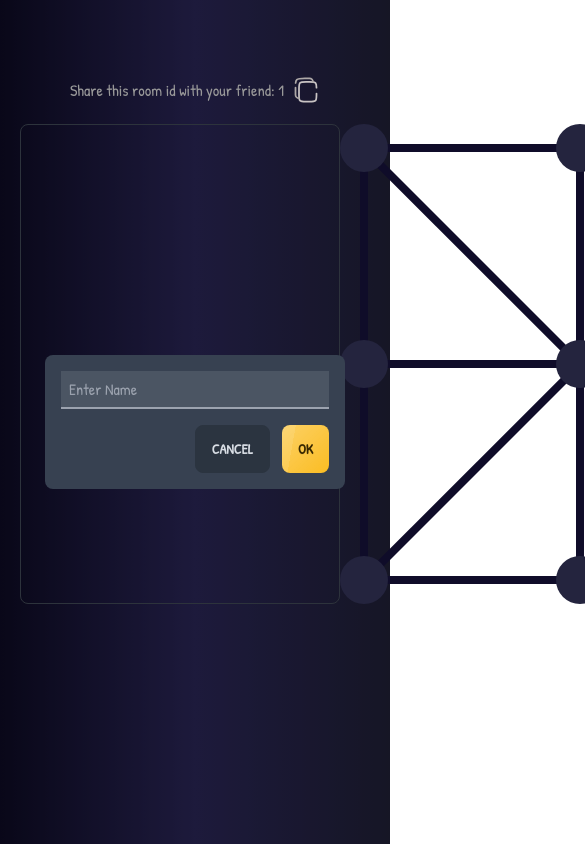
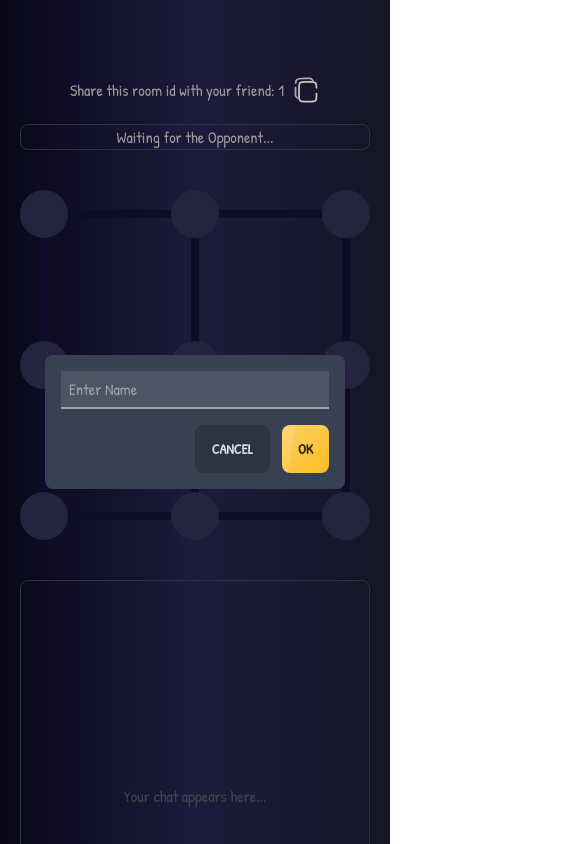
Before and after one commit to Prakash7895/board-games, a Next.js app: page /play/1 in a window 390 px wide. Shown: the top 844 px of the page, 585 px wide, since content can reach past the window. Built offline with nearby package versions, Linux system fonts and the light colour scheme.

Commit message:
responsiveness added

```diff
--- a/src/app/play/[slug]/page.tsx
+++ b/src/app/play/[slug]/page.tsx
@@ -222,7 +222,7 @@ export default function PlayGround({ params }: { params: { slug: string } }) {
           </div>
         )}
       </div>
-      <div className='flex justify-around h-full w-full'>
+      <div className='flex justify-around h-full w-full flex-col lg:flex-row gap-10'>
         {winner === PlayerTurn.currentPlayer && <Confetti />}
         {gameInitialized && (
           <>
--- a/src/components/Ground.tsx
+++ b/src/components/Ground.tsx
@@ -4,7 +4,7 @@ import Marbles from './Marbles';
 
 const Ground = () => {
   return (
-    <div className='flex-1 flex'>
+    <div className='flex-1 flex flex-col lg:flex-row gap-10'>
       <Marbles />
       <Tikadi />
     </div>
--- a/src/components/Tikadi.tsx
+++ b/src/components/Tikadi.tsx
@@ -1,4 +1,4 @@
-import React, { useContext, useEffect } from 'react';
+import React, { useContext, useEffect, useRef } from 'react';
 import {
   EmitTypes,
   OpponentType,
@@ -34,6 +34,7 @@ const Tikadi = () => {
   const { room, otherPlayer, currentPlayer } = useSelector(duelState);
   const dispatch = useDispatch();
   const { socket } = useContext(SocketContext);
+  const ref = useRef<HTMLDivElement>(null);
 
   const findNextPosition = (num: Position) => {
     const nextPossiblePos = getNextPossibleTikadiPositions(num);
@@ -162,8 +163,13 @@ const Tikadi = () => {
         ])
       : -1;
 
-  const rod = (className: string, idx: number, isVertical?: boolean) => (
-    <div className={`bg-custom-primary ${className} mx-5`}>
+  const rod = (
+    className: string,
+    idx: number,
+    isVertical?: boolean,
+    style?: React.CSSProperties
+  ) => (
+    <div className={`bg-custom-primary ${className} mx-5`} style={style}>
       <div
         className={`bg-sky-500 ${
           idx === winIdx
@@ -176,8 +182,13 @@ const Tikadi = () => {
     </div>
   );
 
+  const diagonalHeight = (ref.current?.offsetWidth ?? 1) * 1.25;
+
   return (
-    <div className='aspect-square h-[30rem] relative mx-auto'>
+    <div
+      ref={ref}
+      className='aspect-square w-full lg:w-fit lg:h-[30rem] relative mx-auto'
+    >
       <div className='w-full h-full flex flex-col justify-between z-10 relative'>
         {threeCircles(1)}
         {threeCircles(4)}
@@ -198,12 +209,18 @@ const Tikadi = () => {
         </div>
       </div>
       <div className='absolute top-0 bottom-0 left-0 right-0 z-0 p-0'>
-        {rod('w-[38rem] h-2 mt-[22px] ml-[27px] rotate-45 origin-top-left', 6)}
+        {rod(`h-2 mt-[22px] ml-[27px] rotate-45 origin-top-left`, 6, false, {
+          width: `${diagonalHeight}px`,
+        })}
       </div>
       <div className='absolute bottom-0 left-0 right-0 z-0 p-0'>
         {rod(
-          'w-[38rem] h-2 mb-[22px] ml-[28px] -rotate-45 origin-bottom-left',
-          7
+          `h-2 mb-[22px] ml-[28px] -rotate-45 origin-bottom-left`,
+          7,
+          false,
+          {
+            width: `${diagonalHeight}px`,
+          }
         )}
       </div>
     </div>
```
